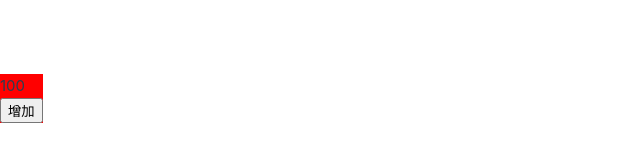
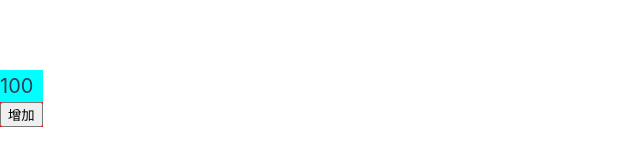
Before and after one commit to kaolalizheng/vue-test, a Vue app: page / in a window 1280 px wide. Shown: the part 302-462 px from the top of the page, without its empty margins (0-640 px from the left). Built offline with nearby package versions, Linux system fonts and the light colour scheme; the HTML template or start-up script is replaced by a standard one.

Commit message:
刘德华

```diff
--- a/src/App.vue
+++ b/src/App.vue
@@ -24,4 +24,8 @@
 .yangshi{
   background-color: red;
 }
+p{
+  background-color: aqua;
+  font-size: 20px;
+}
 </style>
```
